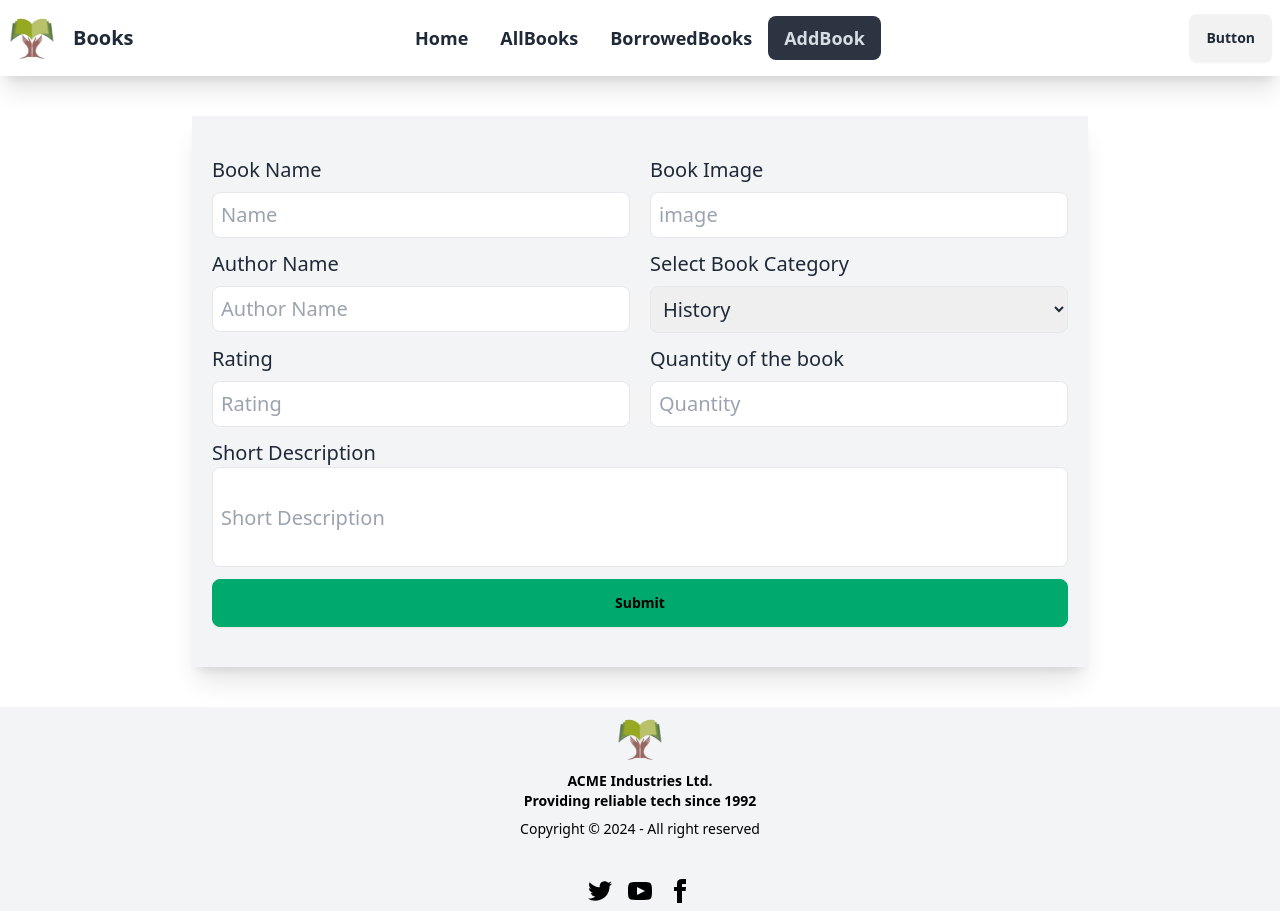
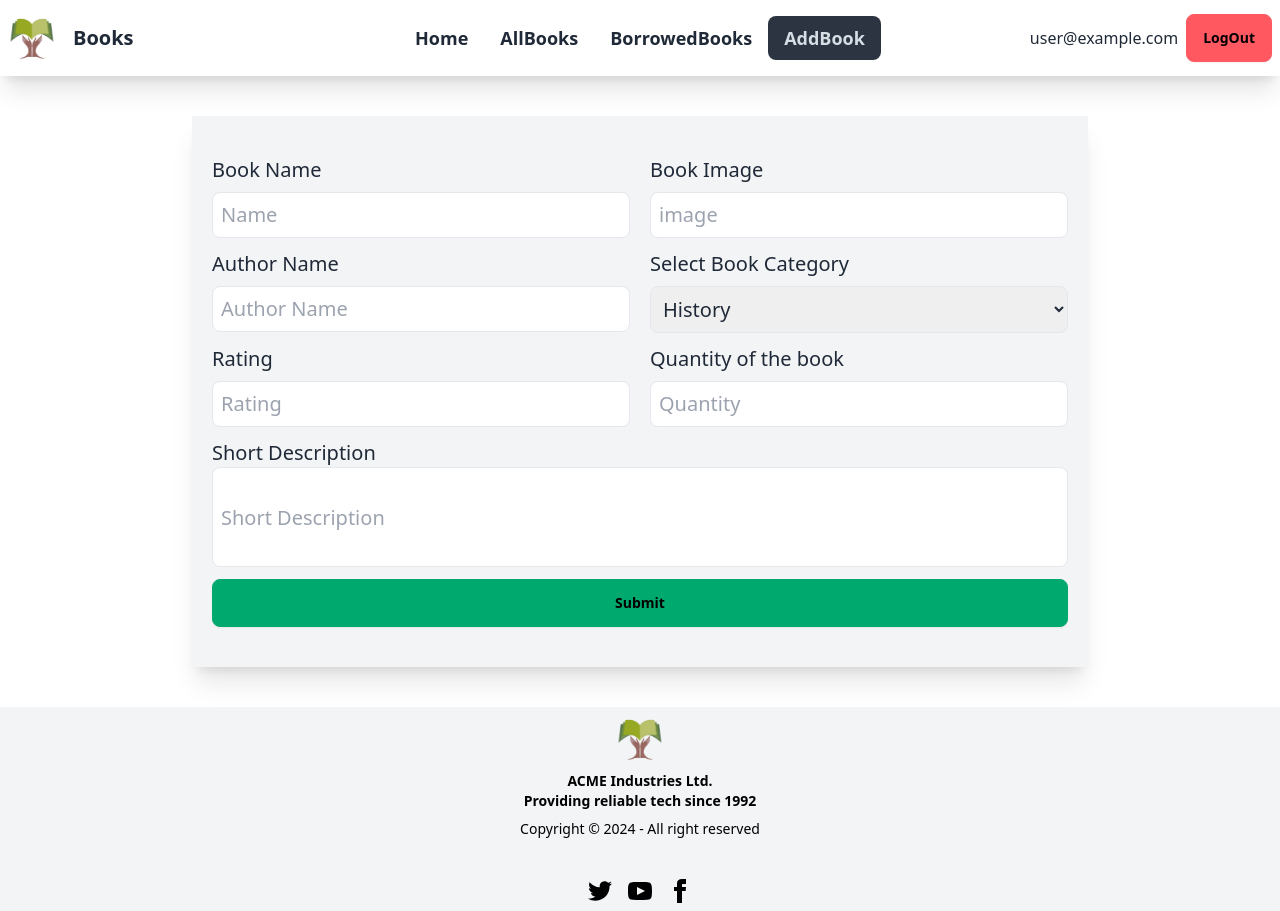
Before and after one commit to Sha-hed/ELibrary-ClientSide, a React (Vite) app: page /addBook in a window 1280 px wide. Built offline with nearby package versions, Linux system fonts and the light colour scheme; no server answers; sample sign-in values are in the browser's storage.

Commit message:
Private Route Created

```diff
--- a/src/Pages/Navbar.jsx
+++ b/src/Pages/Navbar.jsx
@@ -1,14 +1,27 @@
-import { NavLink } from 'react-router-dom';
+import { Link, NavLink } from 'react-router-dom';
 import Logo from '../assets/images/Logo.png';
+import useAuth from '../Hooks/useAuth';
 const Navbar = () => {
 
+    const { user, logout } = useAuth()
 
-    const links =<>
+    const links = <>
         <li className='text-lg font-semibold' ><NavLink to='/'>Home</NavLink></li>
+        {
+            user &&
+            <>
                 <li className='text-lg font-semibold' ><NavLink to='/allBooks'>AllBooks</NavLink></li>
                 <li className='text-lg font-semibold' ><NavLink to='/borrowedBook'>BorrowedBooks</NavLink></li>
                 <li className='text-lg font-semibold' ><NavLink to='/addBook'>AddBook</NavLink></li>
             </>
+        }
+    </>
+
+    const handleLogOut =()=>{
+        logout()
+        .then(result=>console.log(result.user))
+        .catch(error=>console.log(error.message))
+    }
 
     return (
         <div className="navbar bg-base-100 shadow-xl">
@@ -36,7 +49,14 @@ const Navbar = () => {
                 </ul>
             </div>
             <div className="navbar-end">
-                <a className="btn">Button</a>
+                {
+                    user ?
+                    <>
+                    <p className='mr-2'>{user.email}</p>
+                    <button onClick={handleLogOut} className='btn btn-error'>LogOut</button>
+                    </>: <Link to='/login' className="btn btn-accent">Login</Link>
+                }
+
             </div>
         </div>
     );
--- /dev/null
+++ b/src/Routes/PrivateRoute.jsx
@@ -0,0 +1,13 @@
+import { Navigate } from "react-router-dom";
+import useAuth from "../Hooks/useAuth";
+
+const PrivateRoute = ({children}) => {
+
+   const {user, loading} =  useAuth()
+   if(loading) return <span className="loading loading-spinner loading-lg"></span>
+   if(user) return children;
+   return <Navigate to='/login'></Navigate>
+
+};
+
+export default PrivateRoute;
```
Also changed, not shown: src/Routes/Routes.jsx (+4 -3 lines). Lines whose indentation alone changed are shown as unchanged.
